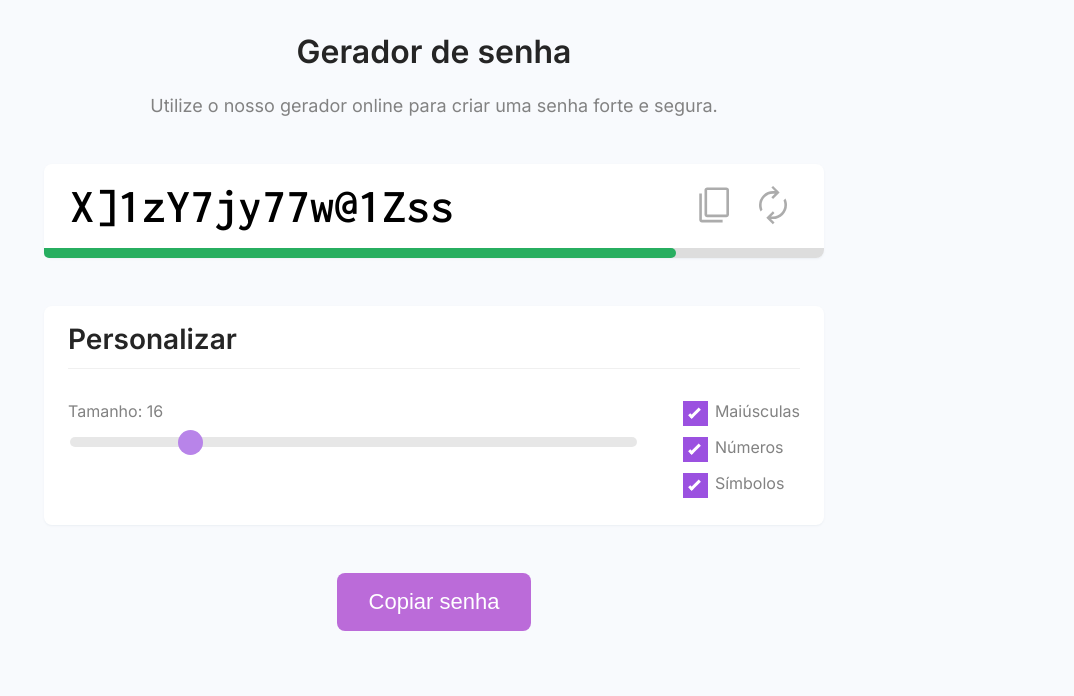
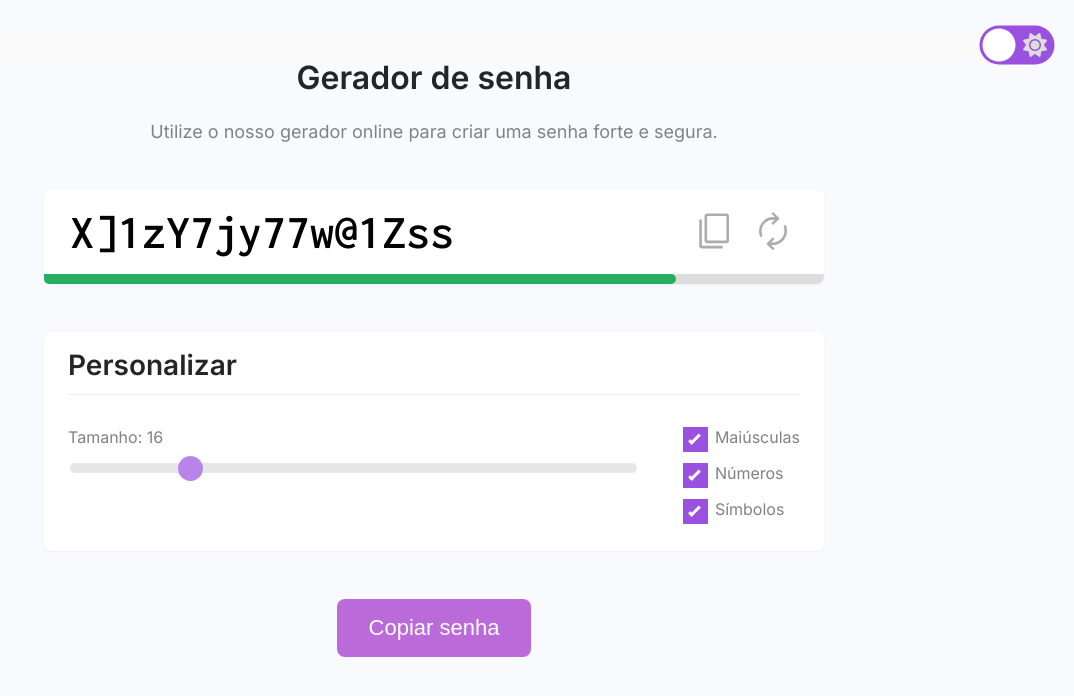
Before and after one commit to joaoqys/Gerador-de-Senhas, a plain HTML site: page index.html in a window 1280 px wide. Shown: the whole page, without its empty margins (206-1280 px from the left). Drawn offline with Linux system fonts and the light colour scheme.

Commit message:
add modo dark

```diff
--- a/index.html
+++ b/index.html
@@ -16,6 +16,14 @@
 </head>
 
 <body>
+    <header>
+        <input type="checkbox" class="checkbox" id="chk" />
+        <label class="label" for="chk">
+            <i class="fas fa-moon"></i>
+            <i class="fas fa-sun"></i>
+            <div class="ball"></div>
+        </label>
+        </header>
         <main>
             <section class="hero">
                 <h1 class="title">Gerador de senha</h1>
@@ -48,8 +56,8 @@
                 <div class="actions">
                     <div class="password-length">
                         <p>Tamanho: <span id="password-length-text">16</span></p>
-                    <input type="range" name="password-length" id="password-length" class="slider" value="16" min="4"
-                        max="64" />
+                        <input type="range" name="password-length" id="password-length" class="slider" value="16"
+                            min="4" max="64" />
                     </div>
                     <div class="config">
                         <label class="checkbox-container">
@@ -77,6 +85,7 @@
         </main>
 
         <script src="script.js"></script>
+        <script src="https://kit.fontawesome.com/998c60ef77.js" crossorigin="anonymous"></script>
 </body>
 
 </html>
--- a/style.css
+++ b/style.css
@@ -3,6 +3,65 @@ body {
     font-family: "Inter", sans- serif;
     color: #252525;
     padding: 2rem;
+}
+
+header {
+    background-color: #fafafa;
+    display: flex;
+    align-items: center;
+    justify-content: end;
+    margin: 0;
+    transition: background 0.2s linear;
+}
+
+body.dark {
+    background: #292c35;
+}
+
+.checkbox {
+    opacity: 0;
+    position: absolute;
+}
+
+.label {
+    background-color: #9b51e0;
+    border-radius: 50px;
+    cursor: pointer;
+    display: flex;
+    justify-content: space-between;
+    align-items: center;
+
+    padding: 5px;
+    position: relative;
+    height: 26px;
+    width: 50px;
+    transform: scale(1.5);
+
+}
+
+
+.label .ball {
+    background-color: #fff;
+    border-radius: 50%;
+    position: absolute;
+    top: 2px;
+    left: 2px;
+    height: 22px;
+    width: 22px;
+    transform: translateX(0px);
+    transition: transform 0.2s linear;
+}
+
+.checkbox:checked+.label .ball {
+    transform: translateX(24px);
+}
+
+.fa-moon {
+    color: #f2c94c;
+}
+
+.fa-sun {
+    color: #ddd;
 }
 
 main {
```
Lines whose indentation alone changed are shown as unchanged.
